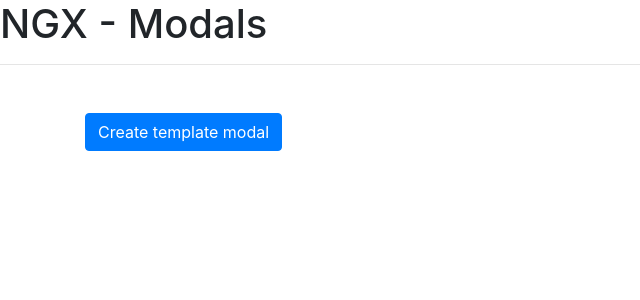
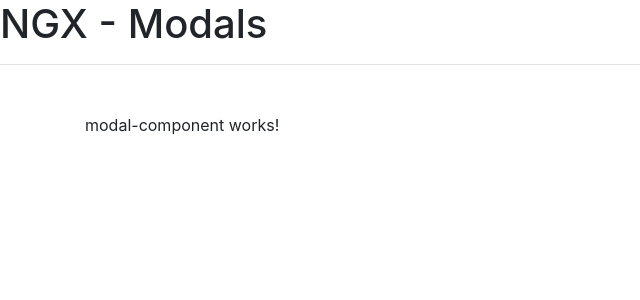
Before and after one commit to jreategui07/ngx-modals, an Angular app: page / in a window 1280 px wide. Shown: the top 300 px of the page, without its empty margins (0-640 px from the left). Built offline with nearby package versions, Linux system fonts and the light colour scheme.

Commit message:
Definición de modal component

```diff
--- a/src/app/app.component.html
+++ b/src/app/app.component.html
@@ -1,5 +1,6 @@
 <h1>NGX - Modals</h1>
 <hr>
 <div class="container mt-5">
-    <app-modal-template></app-modal-template>
+    <!-- <app-modal-template></app-modal-template> -->
+    <app-modal-component></app-modal-component>
 </div>
--- a/src/app/app.module.ts
+++ b/src/app/app.module.ts
@@ -3,6 +3,7 @@ import { NgModule } from '@angular/core';
 import { AppComponent } from './app.component';
 // ngx - modals
 import { ModalTemplateModule } from './components/modal-template/modal-template.module';
+import { ModalComponentModule } from './components/modal-component/modal-component.module';
 
 @NgModule({
   declarations: [
@@ -11,6 +12,7 @@ import { ModalTemplateModule } from './components/modal-template/modal-template.
   imports: [
     BrowserModule,
     ModalTemplateModule,
+    ModalComponentModule,
   ],
   providers: [],
   bootstrap: [AppComponent]
--- /dev/null
+++ b/src/app/components/modal-component/modal-component.component.html
@@ -0,0 +1 @@
+<p>modal-component works!</p>
--- /dev/null
+++ b/src/app/components/modal-component/modal-component.component.ts
@@ -0,0 +1,15 @@
+import { Component, OnInit } from '@angular/core';
+
+@Component({
+  selector: 'app-modal-component',
+  templateUrl: './modal-component.component.html',
+  styleUrls: ['./modal-component.component.scss']
+})
+export class ModalComponentComponent implements OnInit {
+
+  constructor() { }
+
+  ngOnInit() {
+  }
+
+}
--- /dev/null
+++ b/src/app/components/modal-component/modal-component.module.ts
@@ -0,0 +1,18 @@
+import { BrowserModule } from '@angular/platform-browser';
+import { NgModule } from '@angular/core';
+import { ModalModule } from 'ngx-bootstrap/modal';
+import { ModalComponentComponent } from './modal-component.component';
+
+@NgModule({
+  declarations: [
+    ModalComponentComponent,
+  ],
+  imports: [
+    BrowserModule,
+    ModalModule.forRoot(),
+  ],
+  exports: [
+    ModalComponentComponent
+  ]
+})
+export class ModalComponentModule {}
```
Also changed, not shown: src/app/components/modal-component/modal-component.component.scss (added), 1 other file (tests, documents, lock files or other folders).
